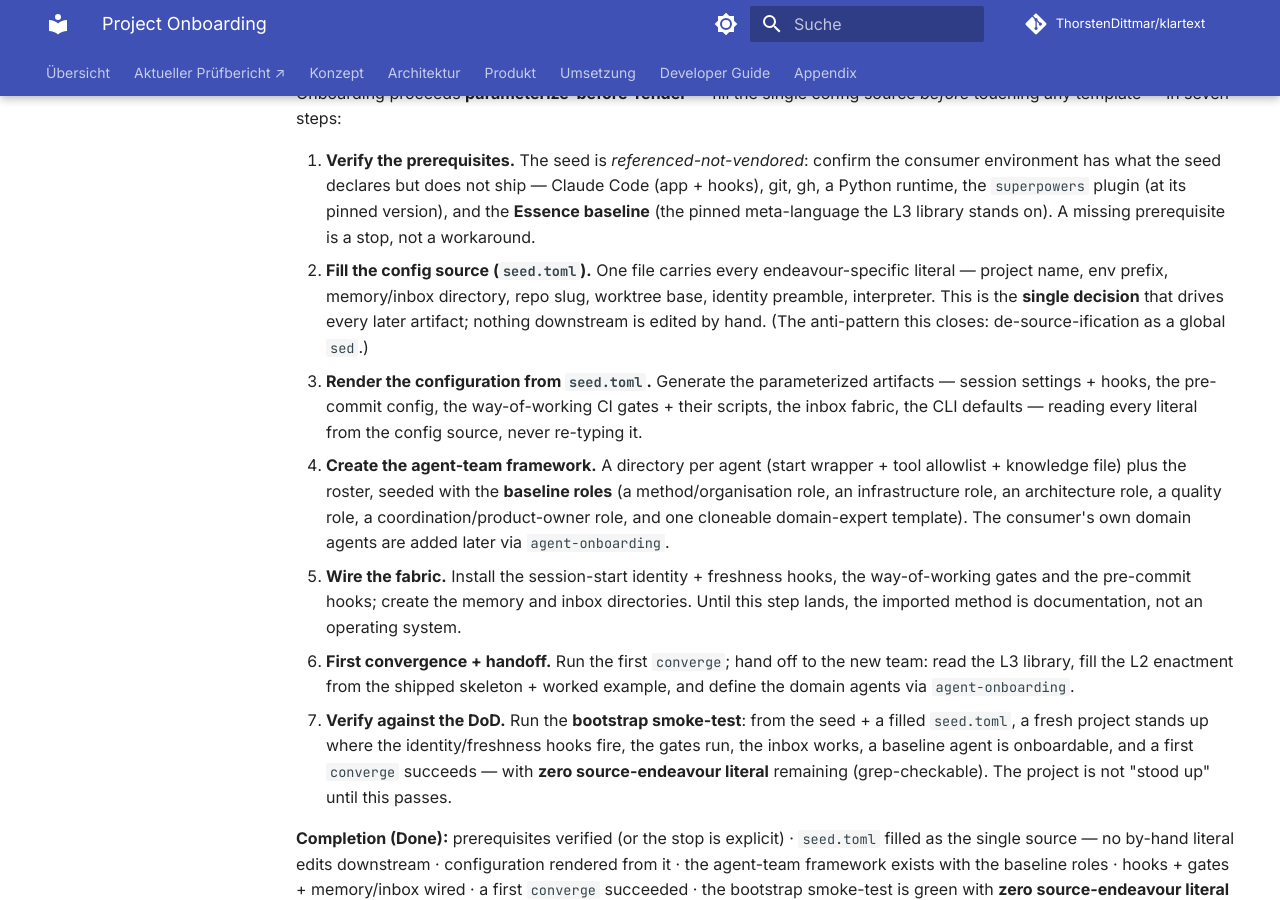
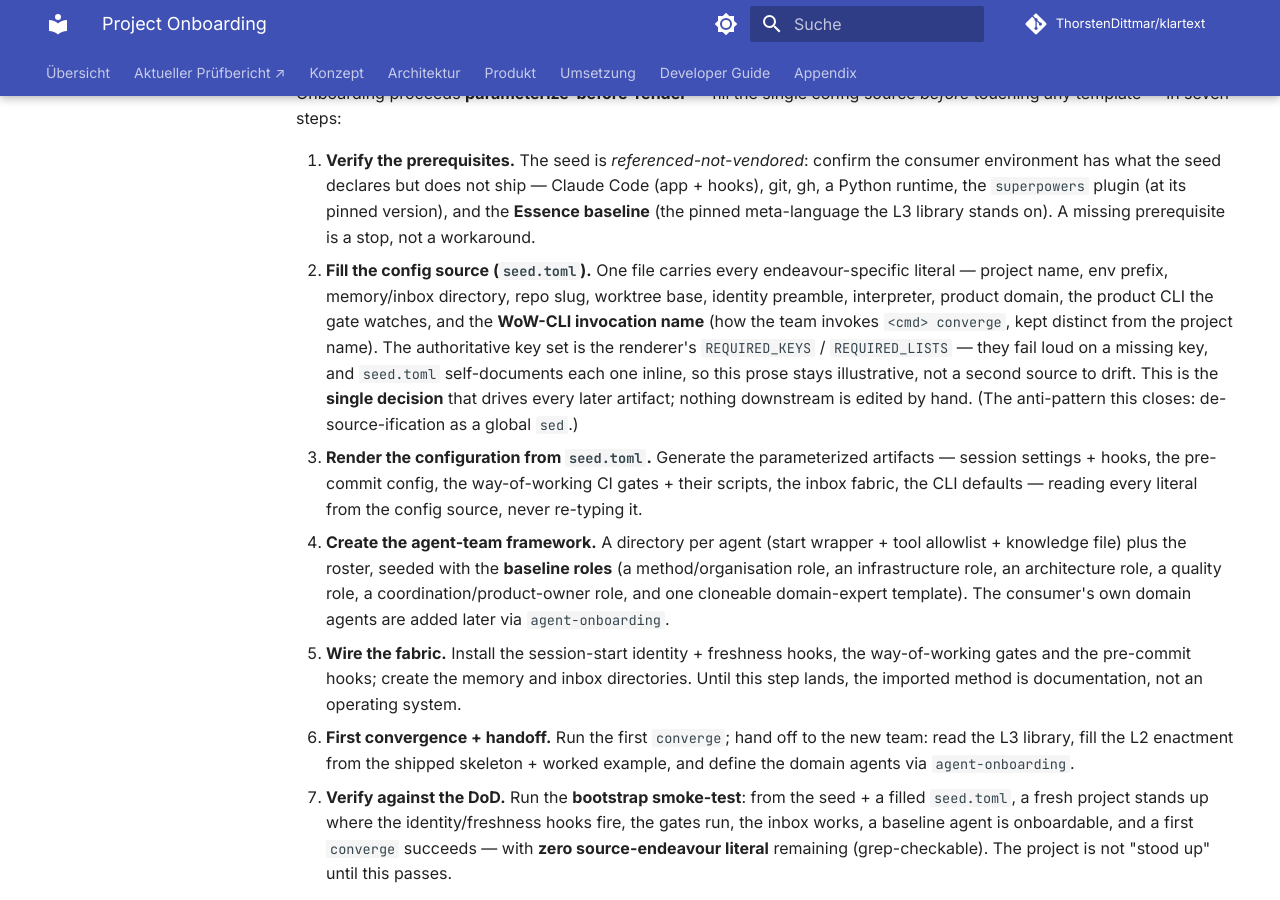
Before and after one commit to ThorstenDittmar/klartext, an MkDocs documentation site: the page built from docs/method/library/practices/project-onboarding.md, in a window 1280 px wide and 900 px high, scrolled down 780 px. Built offline with MkDocs 1.6.1 and Material for MkDocs 9.7.7, drawn with Linux system fonts in a browser that asks for light colours; comment, search, counter and statistics services are not loaded.

Commit message:
docs(method): name the 3 newest seed.toml scalars in project-onboarding step 2 (#202)
Step 2's prose listed 7 of the 10 REQUIRED_KEYS scalars, silently omitting
product_domain, cli_entrypoint and wow_cli_command. wow_cli_command (the
WoW-CLI invocation name, kept distinct from project_name) is DevOps' Wrinkle A
from the WoW-CLI extraction — the key is live in render.py/seed.toml, this
closes its doc nachzug. Anchors the prose against drift by pointing at
REQUIRED_KEYS/REQUIRED_LISTS as the authoritative, fail-loud source, so the
enumeration stays illustrative rather than a second source of truth.

Rolling: doc clarification, no behaviour delta.

Agent: oe

Co-authored-by: Claude Opus 4.8 (1M context) <noreply@anthropic.com>

```diff
--- a/docs/method/library/practices/project-onboarding.md
+++ b/docs/method/library/practices/project-onboarding.md
@@ -30,7 +30,11 @@ template — in seven steps:
    `superpowers` plugin (at its pinned version), and the **Essence baseline** (the pinned meta-language the L3
    library stands on). A missing prerequisite is a stop, not a workaround.
 2. **Fill the config source (`seed.toml`).** One file carries every endeavour-specific literal — project name,
-   env prefix, memory/inbox directory, repo slug, worktree base, identity preamble, interpreter. This is the
+   env prefix, memory/inbox directory, repo slug, worktree base, identity preamble, interpreter, product domain,
+   the product CLI the gate watches, and the **WoW-CLI invocation name** (how the team invokes `<cmd> converge`,
+   kept distinct from the project name). The authoritative key set is the renderer's `REQUIRED_KEYS` /
+   `REQUIRED_LISTS` — they fail loud on a missing key, and `seed.toml` self-documents each one inline, so this
+   prose stays illustrative, not a second source to drift. This is the
    **single decision** that drives every later artifact; nothing downstream is edited by hand. (The anti-pattern
    this closes: de-source-ification as a global `sed`.)
 3. **Render the configuration from `seed.toml`.** Generate the parameterized artifacts — session settings +
```
